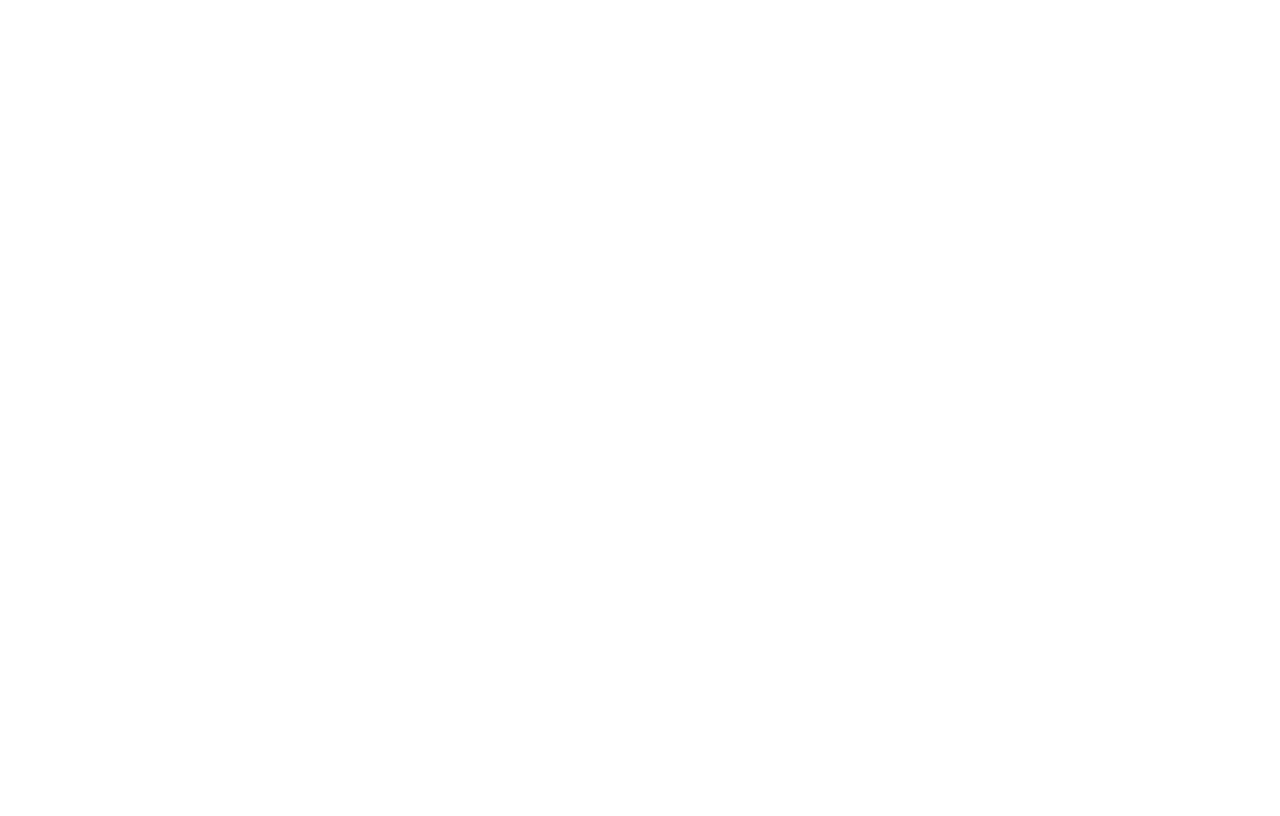
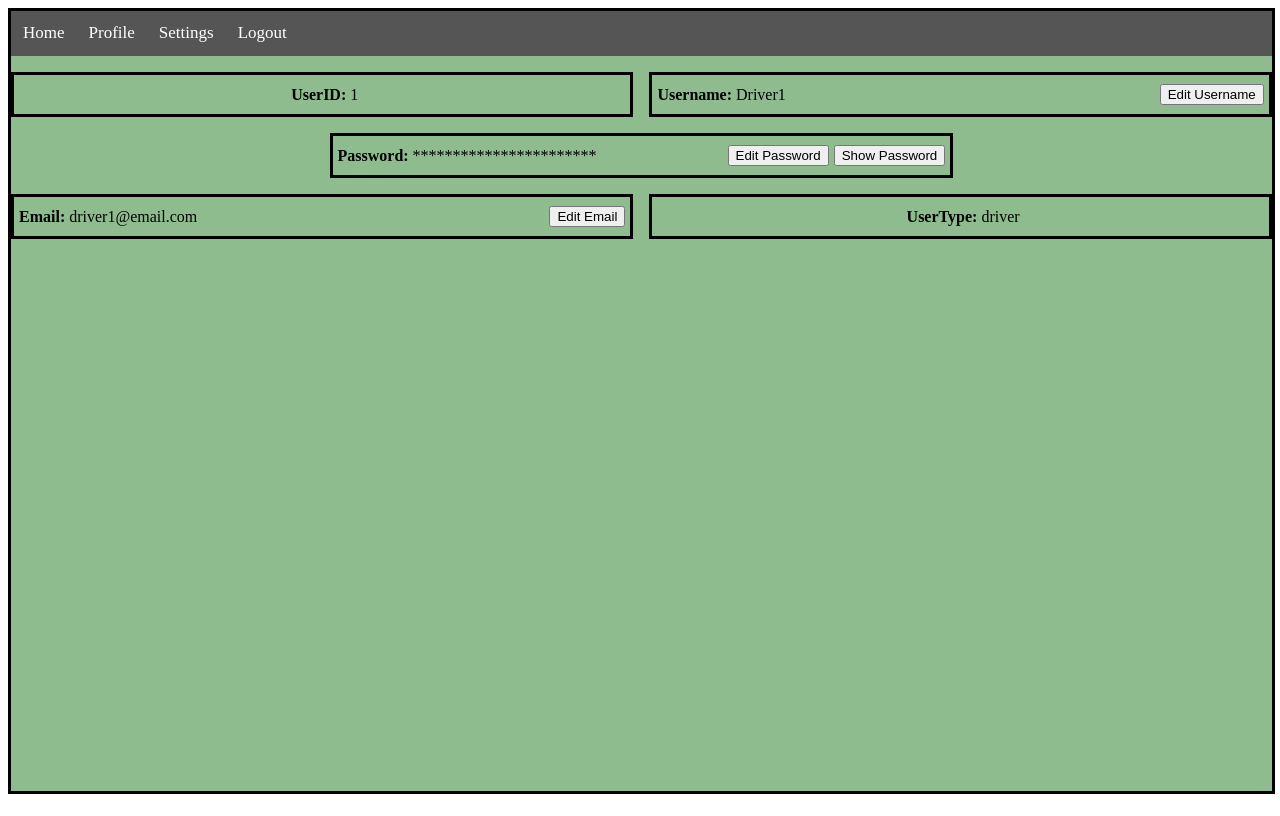
Before and after one commit to team26github/backend, a Vue app in the folder frontend/: page /driver/Driver1/profile in a window 1280 px wide. Before the commit this address had no page. Built offline with nearby package versions, Linux system fonts and the light colour scheme.

Commit message:
Stopping point before class

```diff
--- a/frontend/src/components/AdminDashboard.vue
+++ b/frontend/src/components/AdminDashboard.vue
@@ -1,5 +1,5 @@
 <template>
-    <nav-bar></nav-bar>
+    <nav-bar :usertype="user_type" :userid="username"></nav-bar>
 </template>
 
 <script>
@@ -11,6 +11,8 @@
         data() {
             return {
                 dashboard_name: 'Admin Dashboard',
+                username: 'Admin1',
+                user_type: 'admin',
                 active: false
             }
         },
--- a/frontend/src/components/AdminProfile.vue
+++ b/frontend/src/components/AdminProfile.vue
@@ -1,6 +1,6 @@
 <template>
     <div class="profile-container">
-        <NavBar :usertype="user_type"></NavBar>
+        <NavBar :usertype="user_type" :userid="username"></NavBar>
         <div class="row">
             <div class="user-id-container">
                 <p><strong>UserID: </strong>{{ user_id }}</p>
@@ -74,6 +74,7 @@
         border-style: solid;
         border-color: black;
         gap: 1rem;
+        background-color: darkorange;
     }
 
     .password {
--- /dev/null
+++ b/frontend/src/components/AdminSettings.vue
@@ -0,0 +1,20 @@
+<template>
+    <NavBar :usertype="user_type"></NavBar>
+</template>
+
+<script>
+    import NavBar from './NavBar.vue';
+
+    export default {
+    name: "admin-settings",
+    data() {
+        return {
+            user_type: "admin"
+        };
+    },
+
+    components: { NavBar }
+}
+</script>
+
+<style></style>
--- a/frontend/src/components/DriverDashboard.vue
+++ b/frontend/src/components/DriverDashboard.vue
@@ -1,5 +1,5 @@
 <template>
-    <nav-bar></nav-bar>
+    <nav-bar :usertype="user_type" :userid="username"></nav-bar>
 </template>
 
 <script>
@@ -10,6 +10,8 @@
         data() {
             return {
                 dashboard_name: 'Driver Dashboard',
+                username: 'Driver1',
+                user_type: 'driver',
                 active: false
             }
         },
--- a/frontend/src/components/DriverProfile.vue
+++ b/frontend/src/components/DriverProfile.vue
@@ -1,25 +1,32 @@
 <template>
     <div class="profile-container">
-        <NavBar :usertype="user_type"></NavBar>
+        <NavBar :usertype="user_type" :userid="username"></NavBar>
         <div class="row">
             <div class="user-id-container">
                 <p><strong>UserID: </strong>{{ user_id }}</p>
             </div>
             <div class="username-container">
-                <p><strong>Username: </strong>{{ username }}</p>
+                <div class="username">
+                    <p><strong>Username: </strong>{{ username }}</p>
+                    <button>Edit Username</button>
+                </div>
             </div>
         </div>
         <div class="row">
             <div class="password-container">
                 <div class="password">
                     <p><strong>Password: </strong>{{ password_text }}</p>
-                    <button @click="show_password">{{ button_text }}</button>
+                    <button>Edit Password</button>
+                    <button class="show-password" @click="show_password">{{ button_text }}</button>
                 </div>
             </div>
         </div>
         <div class="row">
             <div class="email-container">
-                <p><strong>Email: </strong>{{ email }}</p>
+                <div class="email">
+                    <p><strong>Email: </strong>{{ email }}</p>
+                    <button>Edit Email</button>
+                </div>
             </div>
             <div class="user-type-container">
                 <p><strong>UserType: </strong>{{ user_type }}</p>
@@ -58,6 +65,18 @@
                     this.password_active = true;
                     this.button_text = "Hide Password";
                 }
+            },
+
+            edit_username() {
+
+            },
+
+            edit_password() {
+
+            },
+
+            edit_email() {
+
             }
         },
 
@@ -74,17 +93,14 @@
         border-style: solid;
         border-color: black;
         gap: 1rem;
+        background-color: darkseagreen;
     }
 
-    .password {
+    .password, .username, .email {
         width: 100%;
         display: flex;
         flex-direction: row;
         align-items: center;
-    }
-
-    .password button {
-        margin-left: auto;
     }
 
     .row {
@@ -96,10 +112,6 @@
         gap: 1rem;
     }
 
-    button {
-        height: 50%;
-        margin-right: 5px;
-    }
     .user-id-container, .username-container, .password-container, .email-container, .user-type-container {
         display: flex;
         width: 49%;
@@ -109,7 +121,16 @@
         align-items: center;
     }
 
-    .password-container p {
+    button {
+        margin-right: 5px;
+        margin-left: auto;
+    }
+
+    .password-container .password .show-password {
+        margin-left: 0;
+    }
+
+    p {
         margin-left: 5px;
     }
 </style>
--- /dev/null
+++ b/frontend/src/components/DriverSettings.vue
@@ -0,0 +1,20 @@
+<template>
+    <NavBar :usertype="user_type"></NavBar>
+</template>
+
+<script>
+    import NavBar from './NavBar.vue';
+
+    export default {
+    name: "driver-settings",
+    data() {
+        return {
+            user_type: "driver"
+        };
+    },
+
+    components: { NavBar }
+}
+</script>
+
+<style></style>
--- a/frontend/src/components/NavBar.vue
+++ b/frontend/src/components/NavBar.vue
@@ -1,8 +1,8 @@
 <template>
     <div class = "nav">
-        <a @click="Home" :href="'/' + usertype"><i class="fa fa-fw fa-home"></i> Home</a>
-        <a @click="Profile" :href="'/' + usertype + '/profile'">Profile</a>
-        <a href="#" target="blank">Settings</a>
+        <a @click="Home" :href="'/' + usertype + '/' + userid"><i class="fa fa-fw fa-home"></i> Home</a>
+        <a @click="Profile" :href="'/' + usertype + '/' + userid + '/profile'">Profile</a>
+        <a @click="Settings" :href="'/' + usertype + '/' + userid + '/settings'">Settings</a>
         <a v-on:click="Logout" href = "/login">Logout</a>
 
     </div>
@@ -11,7 +11,7 @@
 <script>
     export default {
         name:'NavBar',
-        props: ['usertype'],
+        props: ['usertype', 'userid'],
         methods:{
             logout()
             {
--- a/frontend/src/components/SponsorDashboard.vue
+++ b/frontend/src/components/SponsorDashboard.vue
@@ -1,5 +1,5 @@
 <template>
-    <nav-bar></nav-bar>
+    <nav-bar :usertype="user_type" :userid="username"></nav-bar>
 </template>
 
 <script>
@@ -10,6 +10,8 @@
         data() {
             return {
                 dashboard_name: 'Sponsor Dashboard',
+                username: 'Sponsor1',
+                user_type: 'sponsor',
                 active: false
             }
         },
--- a/frontend/src/components/SponsorProfile.vue
+++ b/frontend/src/components/SponsorProfile.vue
@@ -1,6 +1,6 @@
 <template>
     <div class="profile-container">
-        <NavBar :usertype="user_type"></NavBar>
+        <NavBar :usertype="user_type" :userid="username"></NavBar>
         <div class="row">
             <div class="user-id-container">
                 <p><strong>UserID: </strong>{{ user_id }}</p>
@@ -74,6 +74,7 @@
         border-style: solid;
         border-color: black;
         gap: 1rem;
+        background-color: darkgray;
     }
 
     .password {
--- /dev/null
+++ b/frontend/src/components/SponsorSettings.vue
@@ -0,0 +1,20 @@
+<template>
+    <NavBar :usertype="user_type"></NavBar>
+</template>
+
+<script>
+    import NavBar from './NavBar.vue';
+
+    export default {
+    name: "sponsor-settings",
+    data() {
+        return {
+            user_type: "sponsor"
+        };
+    },
+
+    components: { NavBar }
+}
+</script>
+
+<style></style>
--- a/frontend/src/components/loginForm.vue
+++ b/frontend/src/components/loginForm.vue
@@ -88,7 +88,7 @@
               this.username = res.data.results[0][4];
               this.password = res.data.results[0][1];
               this.user_type = res.data.results[0][2];
-              this.$router.push(`/${this.user_type.toLowerCase()}`);
+              this.$router.push(`/${this.user_type.toLowerCase()}/${this.username}`);
             }
           })
           .catch((error) => {
--- a/frontend/src/router/index.js
+++ b/frontend/src/router/index.js
@@ -7,6 +7,9 @@ import NavBar from '../components/NavBar.vue';
 import DriverProfile from '../components/DriverProfile.vue';
 import AdminProfile from '../components/AdminProfile.vue';
 import SponsorProfile from '../components/SponsorProfile.vue';
+import DriverSettings from '../components/DriverSettings.vue';
+import AdminSettings from '../components/AdminSettings.vue';
+import SponsorSettings from '../components/SponsorSettings.vue';
 
 const routes = [
     {
@@ -19,17 +22,17 @@ const routes = [
         redirect: '/login'
     },
     {
-        path: '/driver',
+        path: '/driver/:id',
         name: 'driver-dashboard',
         component: DriverDashboard
     },
     {
-        path: '/admin',
+        path: '/admin/:id',
         name: 'admin-dashboard',
         component: AdminDashboard
     },
     {
-        path: '/sponsor',
+        path: '/sponsor/:id',
         name: 'sponsor-dashboard',
         component: SponsorDashboard
     },
@@ -39,19 +42,34 @@ const routes = [
         component: NavBar
     },
     {
-        path: '/driver/profile',
+        path: '/driver/:id/profile',
         name: 'driver-profile',
         component: DriverProfile
     },
     {
-        path: '/admin/profile',
+        path: '/admin/:id/profile',
         name: 'admin-profile',
         component: AdminProfile
     },
     {
-        path: '/sponsor/profile',
+        path: '/sponsor/:id/profile',
         name: 'sponsor-profile',
         component: SponsorProfile
+    },
+    {
+        path: '/driver/:id/settings',
+        name: 'driver-settings',
+        component: DriverSettings
+    },
+    {
+        path: '/admin/:id/settings',
+        name: 'admin-settings',
+        component: AdminSettings
+    },
+    {
+        path: '/sponsor/:id/settings',
+        name: 'sponsor-settings',
+        component: SponsorSettings
     }
 ];
 
```
